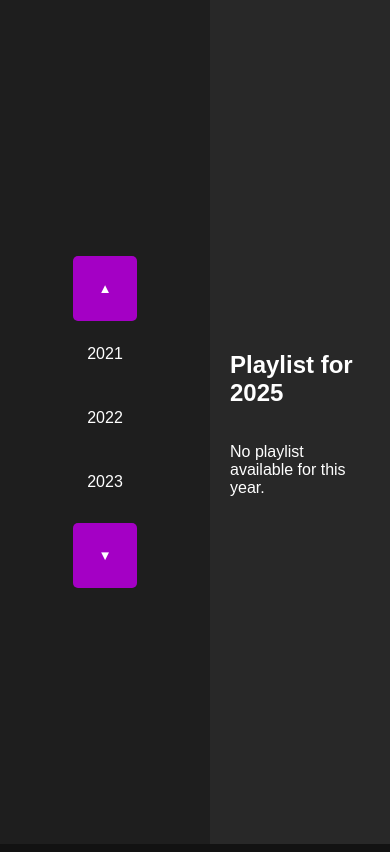
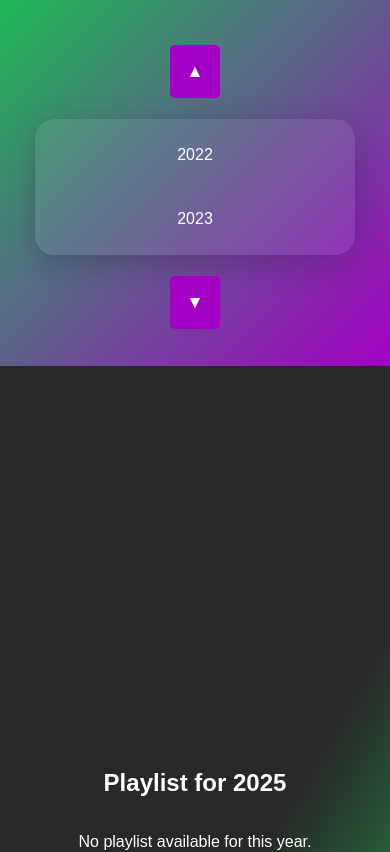
Before and after one commit to theKunte/spotify-favorites, a React (Create React App) app: page / in a window 390 px wide. Shown: the top 852 px of the page. Built offline with nearby package versions, Linux system fonts and the light colour scheme.

Commit message:
updated styles

```diff
--- a/src/App.css
+++ b/src/App.css
@@ -18,8 +18,10 @@ body {
   flex-direction: column;
   align-items: center;
   justify-content: center;
-  background-color: #1e1e1e;
-  padding: 5px;
+  background: linear-gradient(135deg, #1db954 0%, #a400c5 100%);
+  position: relative;
+  overflow: hidden;
+  min-height: 100vh;
 }
 
 .right-column {
@@ -28,8 +30,61 @@ body {
   flex-direction: column;
   align-items: center;
   justify-content: center;
-  background-color: #282828;
+  background: linear-gradient(120deg, #282828 60%, #1db954 100%);
   padding: 20px;
+  position: relative;
+  overflow: hidden;
+  min-height: 100vh;
+}
+
+/* Animated music bars background */
+.music-bars-bg {
+  position: absolute;
+  bottom: 0;
+  left: 50%;
+  transform: translateX(-50%);
+  display: flex;
+  gap: 8px;
+  z-index: 1;
+  pointer-events: none;
+  opacity: 0.18;
+}
+
+.music-bar {
+  width: 16px;
+  height: 80px;
+  background: #1db954;
+  border-radius: 8px;
+  animation: bounce 1s infinite ease-in-out;
+}
+
+.music-bar:nth-child(2) {
+  animation-delay: 0.2s;
+}
+.music-bar:nth-child(3) {
+  animation-delay: 0.4s;
+}
+.music-bar:nth-child(4) {
+  animation-delay: 0.6s;
+}
+.music-bar:nth-child(5) {
+  animation-delay: 0.8s;
+}
+
+@keyframes bounce {
+  0%,
+  100% {
+    height: 40px;
+  }
+  50% {
+    height: 120px;
+  }
+}
+
+/* Ensure content is above the animation */
+.right-column > *:not(.music-bars-bg) {
+  position: relative;
+  z-index: 2;
 }
 
 button {
@@ -49,7 +104,25 @@ button:hover {
   background-color: #d87fa1;
 }
 
+.year-picker-background {
+  position: absolute;
+  top: 50%;
+  left: 50%;
+  transform: translate(-50%, -50%);
+  opacity: 0.12;
+  z-index: 1;
+  pointer-events: none;
+  font-size: 16vw;
+  font-weight: bold;
+  color: #fff;
+  text-shadow: 0 4px 32px #000, 0 1px 0 #1db954;
+  user-select: none;
+  white-space: nowrap;
+}
+
 .year-picker-wrapper {
+  position: relative;
+  z-index: 2;
   display: flex;
   flex-direction: column;
   align-items: center;
@@ -63,6 +136,11 @@ button:hover {
   overflow: hidden;
   height: 200px;
   width: 200px;
+  background: rgba(255, 255, 255, 0.07);
+  border-radius: 20px;
+  box-shadow: 0 8px 32px rgba(0, 0, 0, 0.2);
+  padding: 1rem 0;
+  margin: 1rem 0;
 }
 
 .year {
@@ -76,3 +154,47 @@ button:hover {
   opacity: 1;
   font-size: 4rem;
 }
+
+@media (max-width: 700px) {
+  .app-container {
+    flex-direction: column;
+    height: auto;
+  }
+  .left-column {
+    min-height: unset;
+    width: 100%;
+    padding: 32px 0 24px 0;
+    justify-content: center; /* Center vertically */
+    align-items: center; /* Center horizontally */
+    gap: 24px;
+    display: flex;
+  }
+  .year-picker-wrapper {
+    margin-top: 12px;
+    margin-bottom: 12px;
+    gap: 12px;
+    display: flex;
+    flex-direction: column;
+    align-items: center; /* Center horizontally */
+    justify-content: center; /* Center vertically */
+    width: 100%;
+  }
+  .year-picker {
+    width: 90vw;
+    max-width: 320px;
+    height: 120px;
+    padding: 0.5rem 0;
+    margin: 0.5rem 0;
+    display: flex;
+    flex-direction: column;
+    align-items: center; /* Center horizontally */
+    justify-content: center; /* Center vertically */
+  }
+  .year.current-year {
+    font-size: 2.2rem;
+  }
+  button {
+    padding: 16px;
+    font-size: 1.1rem;
+  }
+}
--- a/src/App.js
+++ b/src/App.js
@@ -3,6 +3,7 @@ import "./App.css";
 
 const App = () => {
   const [selectedYear, setSelectedYear] = useState(new Date().getFullYear());
+  const [isPlaying, setIsPlaying] = useState(false);
   const yearPickerRef = useRef(null);
   const playlists = {
     2025: "",
@@ -13,8 +14,8 @@ const App = () => {
   };
 
   const yearsWithPlaylists = Object.keys(playlists)
-    .filter((year) => playlists[year]) // Only include years with non-empty playlist links
-    .map(Number); // Convert to numbers for easier comparison
+    .filter((year) => playlists[year])
+    .map(Number);
 
   const scrollYears = (direction) => {
     const currentIndex = yearsWithPlaylists.indexOf(selectedYear);
@@ -35,6 +36,9 @@ const App = () => {
       }
     }
   }, [selectedYear]);
+
+  // Handler to set isPlaying when the iframe is interacted with
+  const handlePlayerInteraction = () => setIsPlaying(true);
 
   return (
     <div className="app-container">
@@ -59,6 +63,16 @@ const App = () => {
       </div>
 
       <div className="right-column">
+        {/* Only show animation if a song is playing */}
+        {isPlaying && (
+          <div className="music-bars-bg">
+            <div className="music-bar"></div>
+            <div className="music-bar"></div>
+            <div className="music-bar"></div>
+            <div className="music-bar"></div>
+            <div className="music-bar"></div>
+          </div>
+        )}
         <h2>Playlist for {selectedYear}</h2>
         {playlists[selectedYear] ? (
           <iframe
@@ -68,9 +82,9 @@ const App = () => {
             frameBorder="0"
             allow="autoplay; clipboard-write; encrypted-media; fullscreen; picture-in-picture"
             title={`Spotify Playlist ${selectedYear}`}
-            onError={() =>
-              alert("Embedding not allowed. Redirecting to Spotify.")
-            }
+            onPlay={handlePlayerInteraction}
+            onFocus={handlePlayerInteraction}
+            onClick={handlePlayerInteraction}
           ></iframe>
         ) : (
           <p>No playlist available for this year.</p>
```
